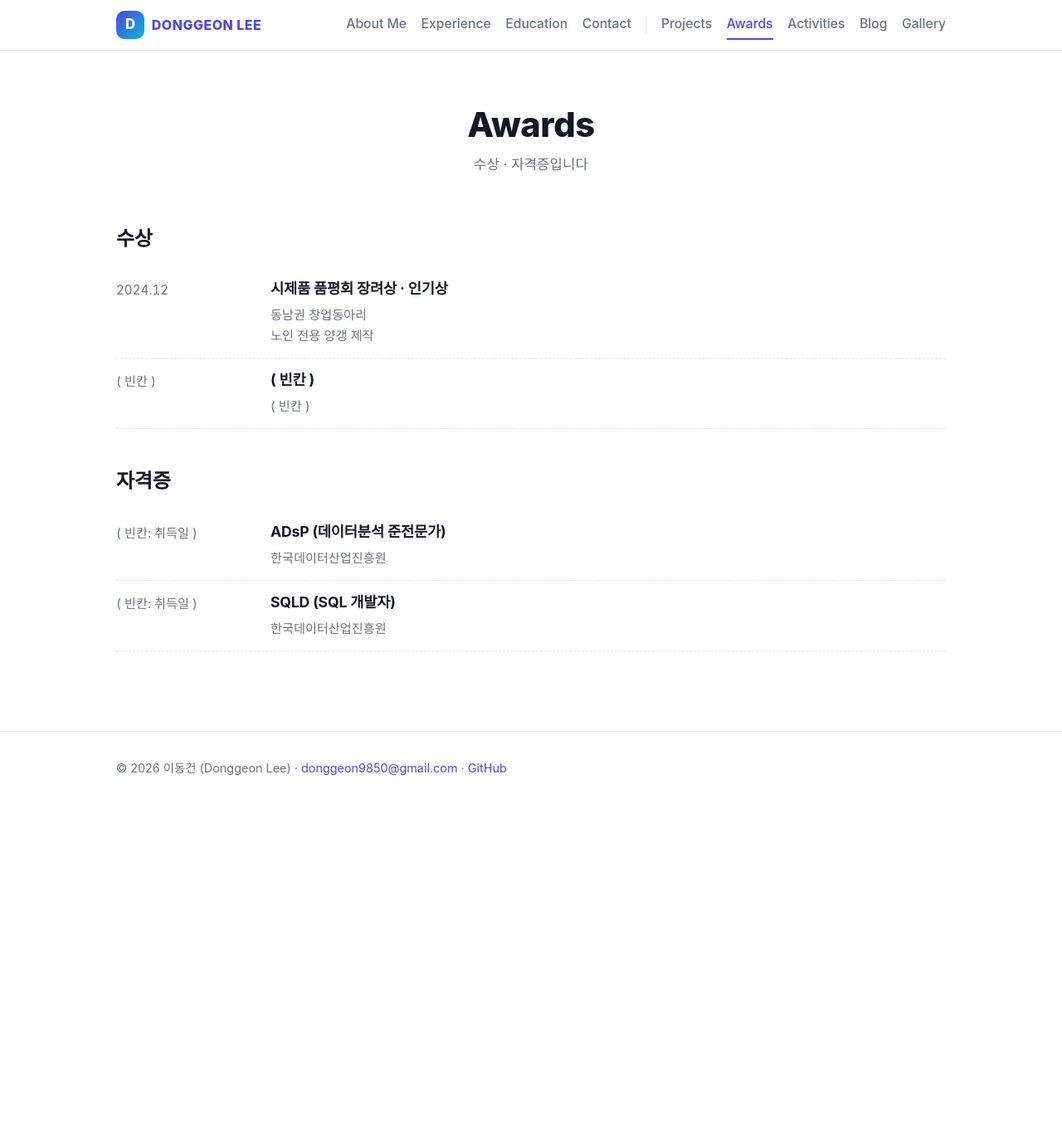
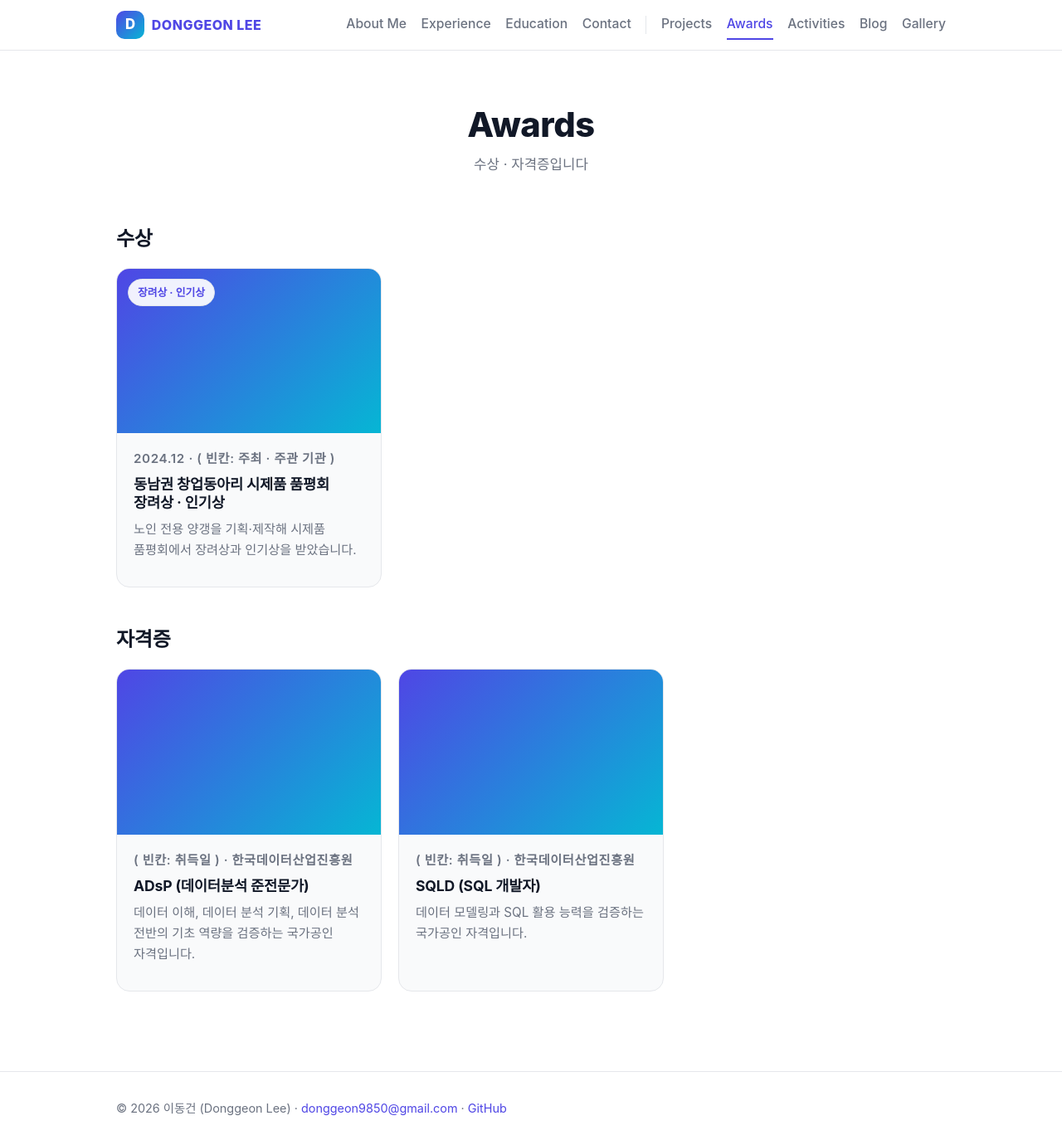
Before and after one commit to leeedd00/leeedd00.github.io, a Jekyll site: the page built from awards.md, in a window 1280 px wide and 1380 px high. Shown: the whole window at 83% size. Built offline with Jekyll 4.4.1, drawn with Linux system fonts in a browser that asks for light colours; some web fonts are replaced.

Commit message:
Awards 카드 구조로 변경

```diff
--- /dev/null
+++ b/_awards/adsp.md
@@ -0,0 +1,17 @@
+---
+title: ADsP (데이터분석 준전문가)
+order: 10
+category: 자격증
+when: "( 빈칸: 취득일 )"
+org: 한국데이터산업진흥원
+summary: 데이터 이해, 데이터 분석 기획, 데이터 분석 전반의 기초 역량을 검증하는 국가공인 자격입니다.
+# thumbnail: /assets/img/awards/adsp.jpg
+---
+
+## 준비 과정
+
+( 빈칸: 공부 기간, 방법 )
+
+## 배운 점 · 활용
+
+( 빈칸: 프로젝트나 수업에서 어떻게 활용했는지 )
--- /dev/null
+++ b/_awards/changup-2024.md
@@ -0,0 +1,31 @@
+---
+title: 동남권 창업동아리 시제품 품평회 장려상 · 인기상
+order: 1
+category: 수상
+rank: 장려상 · 인기상
+when: 2024.12
+org: "( 빈칸: 주최 · 주관 기관 )"
+team: "( 빈칸: 예) 4인 팀 )"
+summary: 노인 전용 양갱을 기획·제작해 시제품 품평회에서 장려상과 인기상을 받았습니다.
+# thumbnail: /assets/img/awards/changup-2024.jpg   ← 사진 넣고 주석 해제
+links:
+  - label: 관련 자료
+    url: "( 빈칸 )"
+---
+
+## 개요
+
+( 빈칸: 어떤 대회였고, 어떤 아이템으로 참가했는지 )
+
+## 내가 맡은 부분
+
+- ( 빈칸 )
+- ( 빈칸 )
+
+## 과정
+
+( 빈칸: 아이템 선정 → 시제품 제작 → 품평회까지의 과정 )
+
+## 결과와 배운 점
+
+- ( 빈칸 )
--- /dev/null
+++ b/_awards/sqld.md
@@ -0,0 +1,17 @@
+---
+title: SQLD (SQL 개발자)
+order: 11
+category: 자격증
+when: "( 빈칸: 취득일 )"
+org: 한국데이터산업진흥원
+summary: 데이터 모델링과 SQL 활용 능력을 검증하는 국가공인 자격입니다.
+# thumbnail: /assets/img/awards/sqld.jpg
+---
+
+## 준비 과정
+
+( 빈칸 )
+
+## 배운 점 · 활용
+
+( 빈칸 )
--- a/_config.yml
+++ b/_config.yml
@@ -14,10 +14,15 @@ collections:
   projects:
     output: true
     permalink: /projects/:name/
+  awards:
+    output: true
+    permalink: /awards/:name/
 
 defaults:
   - scope: { path: "", type: projects }
     values: { layout: project }
+  - scope: { path: "", type: awards }
+    values: { layout: award }
   - scope: { path: "", type: posts }
     values: { layout: post }
   - scope: { path: "" }
--- a/_data/awards.yml
+++ /dev/null
@@ -1,15 +0,0 @@
-prizes:
-  - when: 2024.12
-    title: 시제품 품평회 장려상 · 인기상
-    org: 동남권 창업동아리
-    detail: 노인 전용 양갱 제작
-  - when: "( 빈칸 )"
-    title: "( 빈칸 )"
-    org: "( 빈칸 )"
-certificates:
-  - when: "( 빈칸: 취득일 )"
-    title: ADsP (데이터분석 준전문가)
-    org: 한국데이터산업진흥원
-  - when: "( 빈칸: 취득일 )"
-    title: SQLD (SQL 개발자)
-    org: 한국데이터산업진흥원
--- /dev/null
+++ b/_includes/award-card.html
@@ -0,0 +1,11 @@
+<a class="card" href="{{ include.a.url | relative_url }}">
+  <div class="card-img">
+    {% if include.a.thumbnail %}<img src="{{ include.a.thumbnail | relative_url }}" alt="{{ include.a.title }}" loading="lazy">{% endif %}
+    {% if include.a.rank %}<span class="badge">{{ include.a.rank }}</span>{% endif %}
+  </div>
+  <div class="card-body">
+    <p class="eyebrow">{{ include.a.when }} · {{ include.a.org }}</p>
+    <h3>{{ include.a.title }}</h3>
+    <p>{{ include.a.summary }}</p>
+  </div>
+</a>
--- a/awards.md
+++ b/awards.md
@@ -3,26 +3,16 @@ title: Awards
 subtitle: 수상 · 자격증입니다
 ---
 
+{% assign awards = site.awards | sort: "order" %}
+{% assign prizes = awards | where: "category", "수상" %}
+{% assign certs = awards | where: "category", "자격증" %}
+
 <h2>수상</h2>
-<ol class="timeline">
-  {% for a in site.data.awards.prizes %}
-  <li>
-    <span class="when">{{ a.when }}</span>
-    <div>
-      <h3>{{ a.title }}</h3>
-      {% if a.org %}<p class="org">{{ a.org }}</p>{% endif %}
-      {% if a.detail %}<p>{{ a.detail }}</p>{% endif %}
-    </div>
-  </li>
-  {% endfor %}
-</ol>
+<div class="grid-3">
+  {% for a in prizes %}{% include award-card.html a=a %}{% endfor %}
+</div>
 
 <h2 class="mt">자격증</h2>
-<ol class="timeline">
-  {% for c in site.data.awards.certificates %}
-  <li>
-    <span class="when">{{ c.when }}</span>
-    <div><h3>{{ c.title }}</h3>{% if c.org %}<p class="org">{{ c.org }}</p>{% endif %}</div>
-  </li>
-  {% endfor %}
-</ol>
+<div class="grid-3">
+  {% for a in certs %}{% include award-card.html a=a %}{% endfor %}
+</div>
```
Also changed, not shown: _awards/_template.md.txt (added, +30 -0 lines), _layouts/award.html (added, +31 -0 lines), README.md.
